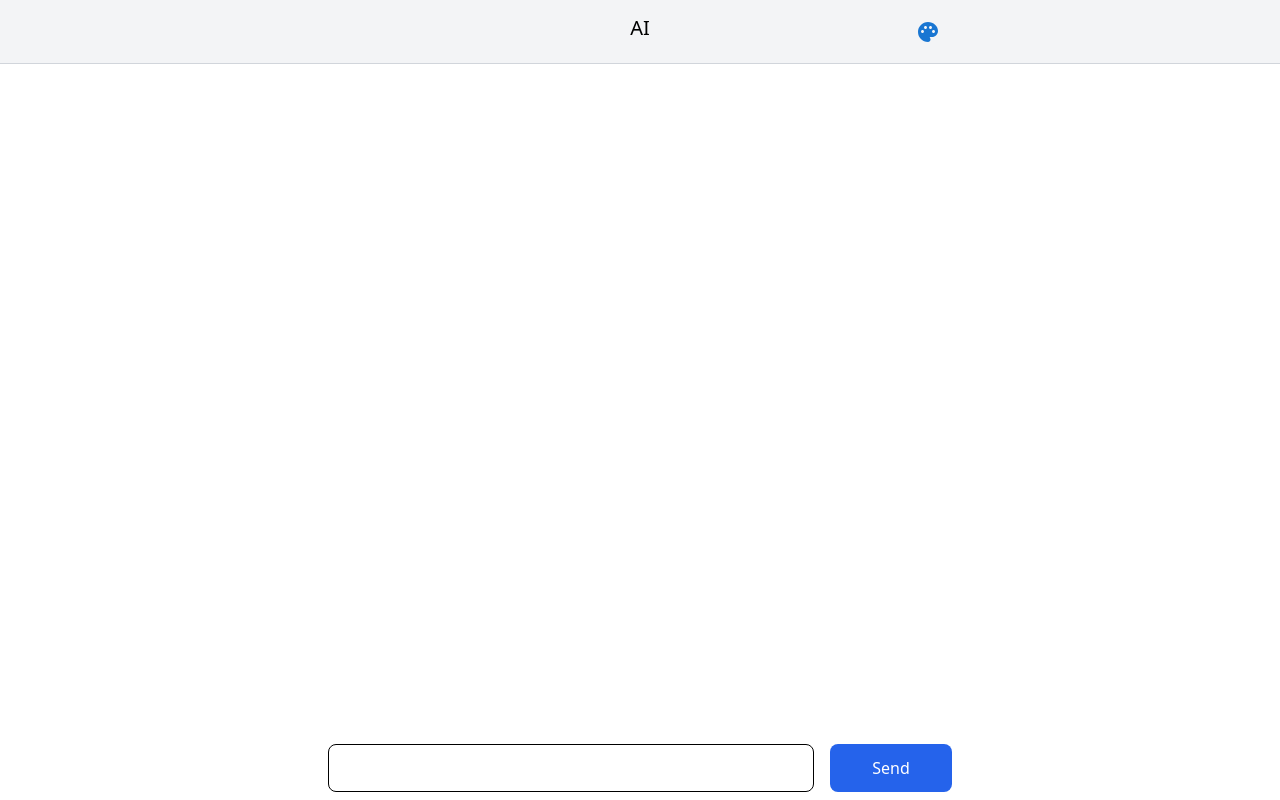
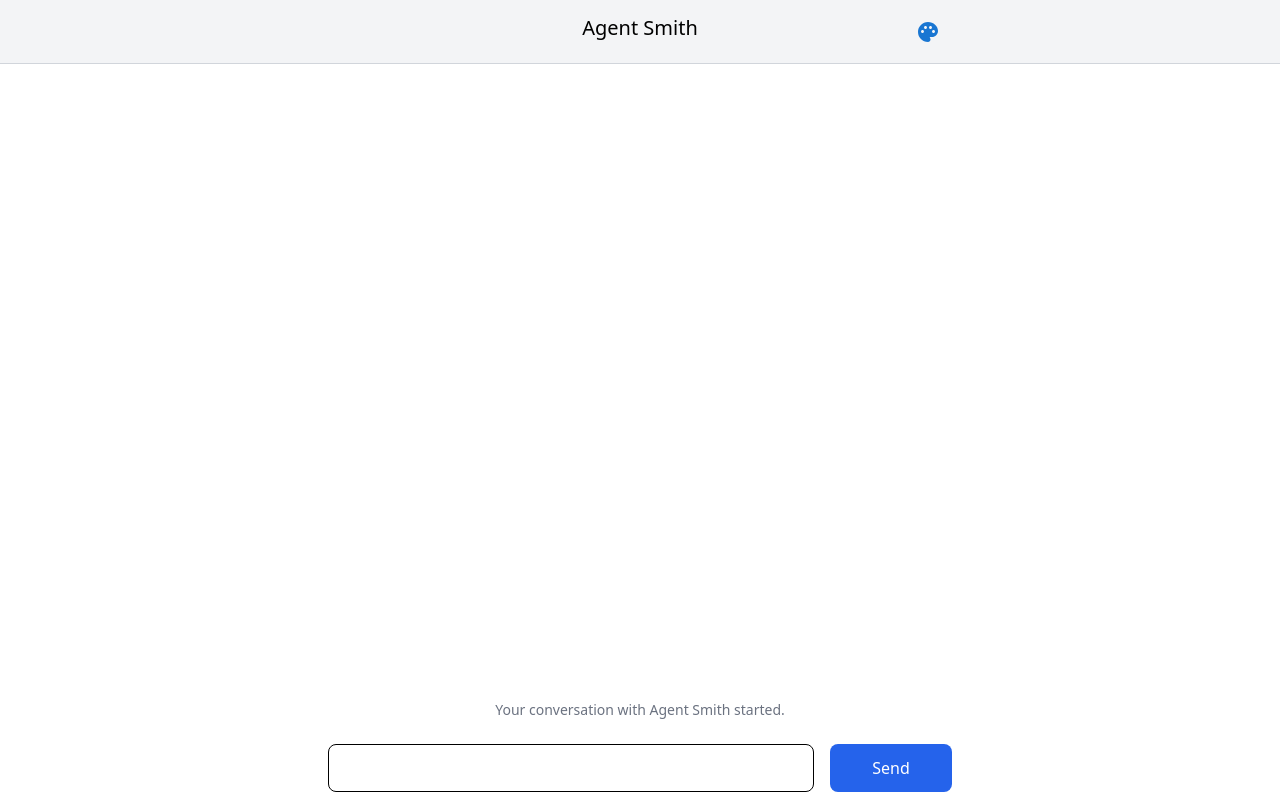
Before and after one commit to Taouen/ai-chat, a Next.js app: page / in a window 1280 px wide. Built offline with nearby package versions, Linux system fonts and the light colour scheme.

Commit message:
Add random AI name to chat

```diff
--- a/pages/index.js
+++ b/pages/index.js
@@ -1,5 +1,5 @@
 import Head from 'next/head';
-import { useState } from 'react';
+import { useEffect, useState } from 'react';
 import { v4 as uuid } from 'uuid';
 
 import Layout from '../components/Layout';
@@ -11,6 +11,30 @@ export default function Home() {
   const [prevRequests, setPrevRequests] = useState([]); // previous requests sent to AI
   const [aiResponses, setAiResponses] = useState([]); // previous responses from AI
   const [chatColor, setChatColor] = useState('#BFDBFE');
+  const [aiName, setAiName] = useState('');
+
+  useEffect(() => {
+    const names = [
+      'Ultron',
+      'HAL 9000',
+      'Agent Smith',
+      'J.A.R.V.I.S.',
+      'F.R.I.D.A.Y.',
+      'Data',
+      'Cortana',
+      'GlaDOS',
+      'Max Headroom',
+      'Deep Thought',
+      'Marvin the Paranoid Android',
+      'Skynet',
+    ];
+
+    const getRandomName = () => {
+      const randomIndex = Math.floor(Math.random() * names.length);
+      return names[randomIndex];
+    };
+    setAiName(getRandomName());
+  }, []);
 
   const handleChange = (e) => {
     setRequest(e.target.value);
@@ -70,21 +94,21 @@ export default function Home() {
         />
       </Head>
       <Layout>
-        <div className="flex w-full h-16 py-2 bg-gray-100 border-b border-gray-300 justify-center items-center text-xl">
+        <div className="flex items-center justify-center w-full h-16 py-2 text-xl bg-gray-100 border-b border-gray-300">
           <div className="flex justify-center w-full max-w-screen-sm">
             <div className="w-1/4"></div>
             {/* This is here to maintain balance of the title bar, to allow the name to maintain center position. */}
             <div className="w-1/2">
-              <h1 aria-label="Chat Name">AI</h1>
+              <h1 aria-label="Chat Name">{aiName}</h1>
             </div>
-            <div className="w-1/4 flex justify-end">
+            <div className="flex justify-end w-1/4">
               <BasicMenu chatColor={chatColor} setChatColor={setChatColor} />
             </div>
           </div>
         </div>
 
         {/* Messages container */}
-        <div className="flex px-4 flex-col-reverse grow w-full max-w-screen-sm overflow-scroll scrollbar-hide">
+        <div className="flex flex-col-reverse w-full max-w-screen-sm px-4 overflow-scroll grow scrollbar-hide">
           {prevRequests.map((prompt, index) => {
             const reply = aiResponses.filter((obj) => obj.id === prompt.id)[0]; // id ensures that the correctly matched prompt and response are passed to the ResponsePair component.
             return (
@@ -96,6 +120,9 @@ export default function Home() {
               />
             );
           })}
+          <div className="flex justify-center w-full mb-4 text-sm text-gray-500">
+            Your conversation with {`${aiName}`} started.
+          </div>
         </div>
 
         <form
@@ -104,7 +131,7 @@ export default function Home() {
         >
           <input
             aria-label="Enter prompt"
-            className="border rounded-lg border-black m-2 p-2 resize-none w-4/5 h-12 focus:outline-none focus:ring focus:border-blue-500 active:border-blue-500"
+            className="w-4/5 h-12 p-2 m-2 border border-black rounded-lg resize-none focus:outline-none focus:ring focus:border-blue-500 active:border-blue-500"
             value={request}
             onChange={handleChange}
           />
```
